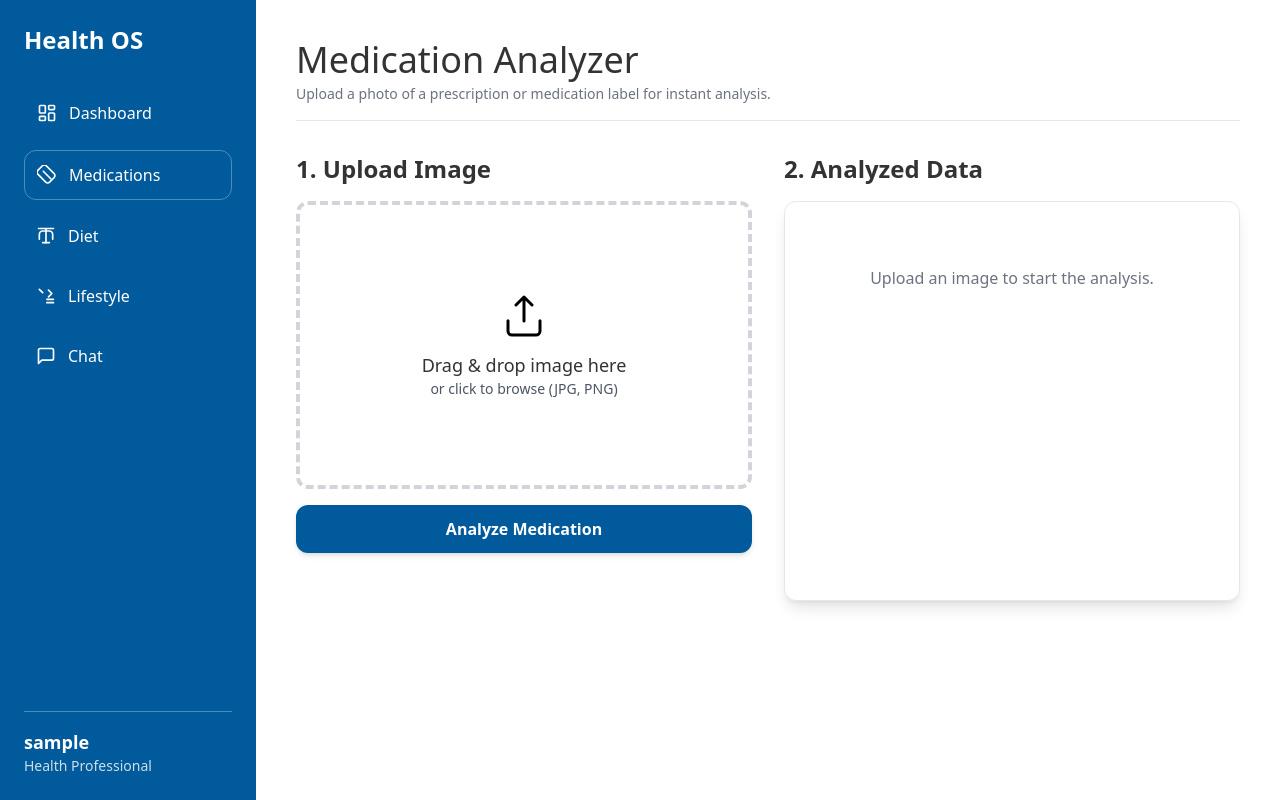
After one commit to aditya500x/swasth, a FastAPI app: template templates/medication.html in a window 1280 px wide. The commit adds this page. Run offline with FastAPI, Linux system fonts and the light colour scheme; the template is opened without the code that fills it: most values are stand-ins (such as "Sample title", 1, 10 or a date in 2020); some libraries are stand-ins or nearby versions.

Commit message:
added medication page

```diff
--- a/main.py
+++ b/main.py
@@ -3,7 +3,7 @@
 from fastapi import FastAPI, Request
 from fastapi.responses import HTMLResponse
 from fastapi.templating import Jinja2Templates
-import uvicorn # <-- Added uvicorn import
+import uvicorn
 
 # --- 1. Initialize FastAPI App ---
 app = FastAPI(
@@ -12,13 +12,14 @@ app = FastAPI(
 )
 
 # --- 2. Configure Template Directory ---
+# This points to the 'templates' folder where dashboard.html and medication.html reside.
 templates = Jinja2Templates(directory="templates")
 
-# --- 3. Root Endpoint (Existing) ---
+# --- 3. Root Endpoint ---
 @app.get("/", response_class=HTMLResponse)
 async def read_root(request: Request):
     """
-    Serves the main index.html file.
+    Serves the main index.html file (Initial page).
     """
     return templates.TemplateResponse(
         request=request,
@@ -26,7 +27,7 @@ async def read_root(request: Request):
         context={}
     )
 
-# --- 4. Dashboard Endpoint (Existing) ---
+# --- 4. Dashboard Endpoint ---
 @app.get("/dashboard", response_class=HTMLResponse)
 async def read_dashboard(request: Request):
     """
@@ -46,7 +47,20 @@ async def read_dashboard(request: Request):
         context=context
     )
 
-# --- 5. Example API Endpoint (Existing) ---
+# --- 5. Medication Endpoint ---
+@app.get("/medication", response_class=HTMLResponse)
+async def read_medication(request: Request):
+    """
+    Serves the Medication Tracker page (medication.html).
+    """
+    context = {"user_name": "Dr. Alex"}
+    return templates.TemplateResponse(
+        request=request,
+        name="medication.html",
+        context=context
+    )
+
+# --- 6. Example API Endpoint (Health Check) ---
 @app.get("/api/health")
 async def get_health_status():
     """
@@ -55,8 +69,8 @@ async def get_health_status():
     return {"status": "ok", "service": "Health App Backend", "version": "1.0"}
 
 
-# --- 6. Run the Server Block (NEW/UPDATED) ---
+# --- 7. Run the Server Block ---
 if __name__ == "__main__":
     # This block allows you to run the server using 'python main.py'
-    # The 'reload=True' flag enables automatic restart on code changes during development
+    # 'reload=True' enables automatic restart on code changes during development
     uvicorn.run("main:app", host="0.0.0.0", port=8000, reload=True)
--- /dev/null
+++ b/templates/medication.html
@@ -0,0 +1,226 @@
+<!DOCTYPE html>
+<html lang="en">
+<head>
+    <meta charset="UTF-8">
+    <meta name="viewport" content="width=device-width, initial-scale=1.0">
+    <title>Medications</title>
+    <!-- Tailwind CSS CDN -->
+    <script src="https://cdn.tailwindcss.com"></script>
+    <style>
+        /* Define custom colors for Tailwind's arbitrary values */
+        .bg-trust-blue { background-color: #005A9C; }
+        .bg-calm-blue { background-color: #E8F4F8; }
+        .text-action-green { color: #00A79D; }
+        .bg-action-green { background-color: #00A79D; }
+        .text-neutral-gray { color: #333333; }
+
+        body {
+            background-color: #F7F9FC;
+            background-image: radial-gradient(circle at center, #F7F9FC, #E8EEF5);
+        }
+        /* Custom style for the subtle hover effect on file input area */
+        #drop-zone:hover {
+            border-color: #005A9C;
+            background-color: #E8F4F8;
+            transition: all 0.2s;
+        }
+    </style>
+</head>
+<body class="min-h-screen font-sans">
+
+    <!-- Main Application Container (Full Screen) -->
+    <div class="w-full min-h-screen flex flex-col lg:flex-row bg-white overflow-hidden">
+
+        <!-- Sidebar (Navigation Panel) - Primary Trust Blue (Duplicated for consistency) -->
+        <aside class="w-full lg:w-64 bg-trust-blue text-white p-6 flex flex-col justify-between">
+            <div>
+                <h2 class="text-2xl font-bold mb-8">Health OS</h2>
+
+                <!-- Navigation Items -->
+                <nav class="space-y-3">
+
+                    <!-- Dashboard -->
+                    <a href="/dashboard" class="flex items-center space-x-3 p-3 rounded-xl hover:bg-trust-blue/50 font-medium transition duration-150 border border-white/0">
+                        <svg class="w-5 h-5" xmlns="http://www.w3.org/2000/svg" width="24" height="24" viewBox="0 0 24 24" fill="none" stroke="currentColor" stroke-width="2" stroke-linecap="round" stroke-linejoin="round"><rect width="7" height="9" x="3" y="3" rx="1"/><rect width="7" height="5" x="14" y="3" rx="1"/><rect width="7" height="9" x="14" y="12" rx="1"/><rect width="7" height="5" x="3" y="16" rx="1"/></svg>
+                        <span>Dashboard</span>
+                    </a>
+
+                    <!-- Medications (Active Link) -->
+                    <a href="/medication" class="flex items-center space-x-3 p-3 rounded-xl bg-trust-blue/70 hover:bg-trust-blue/90 font-medium transition duration-150 border border-white/30">
+                        <svg class="w-5 h-5" xmlns="http://www.w3.org/2000/svg" width="24" height="24" viewBox="0 0 24 24" fill="none" stroke="currentColor" stroke-width="2" stroke-linecap="round" stroke-linejoin="round"><path d="m10.5 20.5-9.5-9.5c-1.2-1.2-1.2-3.4 0-4.6l5.5-5.5c1.2-1.2 3.4-1.2 4.6 0l9.5 9.5c1.2 1.2 1.2 3.4 0 4.6l-5.5 5.5c-1.2 1.2-3.4 1.2-4.6 0z"/><path d="m7.5 7.5 9 9"/></svg>
+                        <span>Medications</span>
+                    </a>
+
+                    <!-- Other Links -->
+                    <a href="#" class="flex items-center space-x-3 p-3 rounded-xl hover:bg-trust-blue/50 transition duration-150">
+                        <svg class="w-5 h-5" xmlns="http://www.w3.org/2000/svg" width="24" height="24" viewBox="0 0 24 24" fill="none" stroke="currentColor" stroke-width="2" stroke-linecap="round" stroke-linejoin="round"><path d="M3 3h18"/><path d="M4 16v-6a4 4 0 0 1 4-4h8a4 4 0 0 1 4 4v6"/><path d="M8 20h8"/><path d="M12 4v16"/></svg>
+                        <span>Diet</span>
+                    </a>
+                    <a href="#" class="flex items-center space-x-3 p-3 rounded-xl hover:bg-trust-blue/50 transition duration-150">
+                        <svg class="w-5 h-5" xmlns="http://www.w3.org/2000/svg" width="24" height="24" viewBox="0 0 24 24" fill="none" stroke="currentColor" stroke-width="2" stroke-linecap="round" stroke-linejoin="round"><path d="m15 5 4 4-4 4"/><path d="M13 16h8"/><path d="M13 20h8"/><path d="m4 4 4 4"/></svg>
+                        <span>Lifestyle</span>
+                    </a>
+                    <a href="#" class="flex items-center space-x-3 p-3 rounded-xl hover:bg-trust-blue/50 transition duration-150">
+                        <svg class="w-5 h-5" xmlns="http://www.w3.org/2000/svg" width="24" height="24" viewBox="0 0 24 24" fill="none" stroke="currentColor" stroke-width="2" stroke-linecap="round" stroke-linejoin="round"><path d="M21 15a2 2 0 0 1-2 2H7l-4 4V5a2 2 0 0 1 2-2h14a2 2 0 0 1 2 2z"/></svg>
+                        <span>Chat</span>
+                    </a>
+                </nav>
+            </div>
+
+            <!-- User Profile -->
+            <div class="mt-8 pt-4 border-t border-white/30">
+                <p class="font-semibold text-lg">{{ user_name }}</p>
+                <p class="text-sm opacity-80">Health Professional</p>
+            </div>
+        </aside>
+
+        <!-- Main Content Area - Cleanliness White (#FFFFFF) -->
+        <main class="flex-1 p-6 lg:p-10">
+
+            <!-- Header -->
+            <header class="mb-8 border-b border-gray-200 pb-4">
+                <h1 class="text-4xl font-light text-neutral-gray">Medication Analyzer</h1>
+                <p class="text-sm text-gray-500 mt-1">Upload a photo of a prescription or medication label for instant analysis.</p>
+            </header>
+
+            <div class="grid grid-cols-1 lg:grid-cols-2 gap-8">
+
+                <!-- Section 1: Image Upload -->
+                <div>
+                    <h3 class="text-2xl font-semibold text-neutral-gray mb-4">1. Upload Image</h3>
+
+                    <div id="drop-zone" class="bg-calm-blue/50 p-6 rounded-xl border-4 border-dashed border-gray-300 transition duration-200 cursor-pointer text-center h-72 flex flex-col justify-center items-center relative">
+                        <!-- File Input (Hidden, styled by the surrounding div) -->
+                        <input type="file" id="image-upload" accept="image/*" class="absolute inset-0 w-full h-full opacity-0 cursor-pointer">
+
+                        <svg class="w-12 h-12 text-trust-blue mb-3" xmlns="http://www.w3.org/2000/svg" width="24" height="24" viewBox="0 0 24 24" fill="none" stroke="currentColor" stroke-width="1.5" stroke-linecap="round" stroke-linejoin="round"><path d="M4 14.899V20a2 2 0 0 0 2 2h12a2 2 0 0 0 2-2v-5.101M16 7l-4-4-4 4M12 15V3"/></svg>
+
+                        <p class="text-lg font-medium text-neutral-gray">Drag & drop image here</p>
+                        <p class="text-sm text-gray-600">or click to browse (JPG, PNG)</p>
+
+                        <!-- Image Preview -->
+                        <img id="image-preview" class="hidden absolute inset-0 w-full h-full object-contain p-2 rounded-xl" src="" alt="Image Preview">
+                    </div>
+
+                    <button id="analyze-button" class="mt-4 w-full bg-trust-blue hover:bg-trust-blue/90 text-white font-bold py-3 px-4 rounded-xl transition duration-200 shadow-md shadow-trust-blue/30" disabled>
+                        Analyze Medication
+                    </button>
+                </div>
+
+                <!-- Section 2: Analyzed Data -->
+                <div>
+                    <h3 class="text-2xl font-semibold text-neutral-gray mb-4">2. Analyzed Data</h3>
+
+                    <div id="analysis-results" class="bg-white p-6 rounded-xl shadow-lg border border-gray-200 min-h-[400px]">
+                        <div id="loading-indicator" class="hidden text-center text-trust-blue py-10">
+                            <svg class="animate-spin h-8 w-8 text-trust-blue mx-auto mb-2" xmlns="http://www.w3.org/2000/svg" fill="none" viewBox="0 0 24 24"><circle class="opacity-25" cx="12" cy="12" r="10" stroke="currentColor" stroke-width="4"></circle><path class="opacity-75" fill="currentColor" d="M4 12a8 8 0 018-8V0C5.373 0 0 5.373 0 12h4zm2 5.291A7.962 7.962 0 014 12H0c0 3.042 1.135 5.824 3 7.938l3-2.647z"></path></svg>
+                            <p class="text-sm font-medium">Analyzing image content...</p>
+                        </div>
+
+                        <ul id="data-list" class="space-y-4">
+                            <!-- Data items will be inserted here -->
+                            <li class="text-center text-gray-500 py-10">Upload an image to start the analysis.</li>
+                        </ul>
+                    </div>
+                </div>
+
+            </div>
+        </main>
+    </div>
+
+    <script>
+        const uploadInput = document.getElementById('image-upload');
+        const dropZone = document.getElementById('drop-zone');
+        const previewImg = document.getElementById('image-preview');
+        const analyzeButton = document.getElementById('analyze-button');
+        const resultsList = document.getElementById('data-list');
+        const loadingIndicator = document.getElementById('loading-indicator');
+
+        // --- 1. Image Upload and Preview Logic ---
+
+        function handleFile(file) {
+            if (file && file.type.startsWith('image/')) {
+                const reader = new FileReader();
+                reader.onload = (e) => {
+                    previewImg.src = e.target.result;
+                    previewImg.classList.remove('hidden');
+                    // Hide original dropzone content (icons/text)
+                    dropZone.querySelector('svg').classList.add('hidden');
+                    dropZone.querySelector('p:nth-child(3)').classList.add('hidden');
+                    dropZone.querySelector('p:nth-child(4)').classList.add('hidden');
+
+                    analyzeButton.disabled = false;
+                };
+                reader.readAsDataURL(file);
+            } else {
+                // Using alert only here for simple file validation error, should be replaced with a custom modal later.
+                // NOTE: This alert should be replaced with a custom UI modal in a production environment.
+                alert('Please upload a valid image file.');
+                uploadInput.value = null;
+            }
+        }
+
+        // Handle file selection via click
+        uploadInput.addEventListener('change', (e) => {
+            if (e.target.files.length > 0) {
+                handleFile(e.target.files[0]);
+            }
+        });
+
+        // Handle drag and drop
+        dropZone.addEventListener('dragover', (e) => {
+            e.preventDefault();
+            dropZone.classList.add('border-trust-blue', 'bg-calm-blue');
+        });
+
+        dropZone.addEventListener('dragleave', () => {
+            dropZone.classList.remove('border-trust-blue', 'bg-calm-blue');
+        });
+
+        dropZone.addEventListener('drop', (e) => {
+            e.preventDefault();
+            dropZone.classList.remove('border-trust-blue', 'bg-calm-blue');
+            if (e.dataTransfer.files.length > 0) {
+                handleFile(e.dataTransfer.files[0]);
+            }
+        });
+
+        // --- 2. Mock Analysis Function (Placeholder for API Call) ---
+
+        analyzeButton.addEventListener('click', () => {
+            if (!uploadInput.files || uploadInput.files.length === 0) {
+                return;
+            }
+
+            loadingIndicator.classList.remove('hidden');
+            resultsList.innerHTML = '';
+            analyzeButton.disabled = true;
+
+            // In a real application, you would convert the image to base64
+            // and send it to a FastAPI endpoint (e.g., POST /api/analyze-medication).
+
+            // Mock Data for display
+            setTimeout(() => {
+                loadingIndicator.classList.add('hidden');
+                analyzeButton.disabled = false;
+
+                const mockData = [
+                    { label: "Medication Name", value: "Acetaminophen 500mg" },
+                    { label: "Dosage", value: "Take 2 tablets (1000mg)" },
+                    { label: "Frequency", value: "Every 4-6 hours as needed" },
+                    { label: "Prescribing Doctor", value: "Dr. Eleanor Vance" },
+                    { label: "Refills Remaining", value: "2" },
+                ];
+
+                resultsList.innerHTML = mockData.map(item => `
+                    <li class="flex justify-between items-center border-b border-gray-100 pb-2">
+                        <span class="text-sm font-medium text-trust-blue">${item.label}:</span>
+                        <span class="text-base text-neutral-gray font-semibold">${item.value}</span>
+                    </li>
+                `).join('');
+
+            }, 2000); // Simulate network latency
+        });
+    </script>
+</body>
+</html>
```
Also changed, not shown: templates/dashboard.html (+22 -22 lines).
